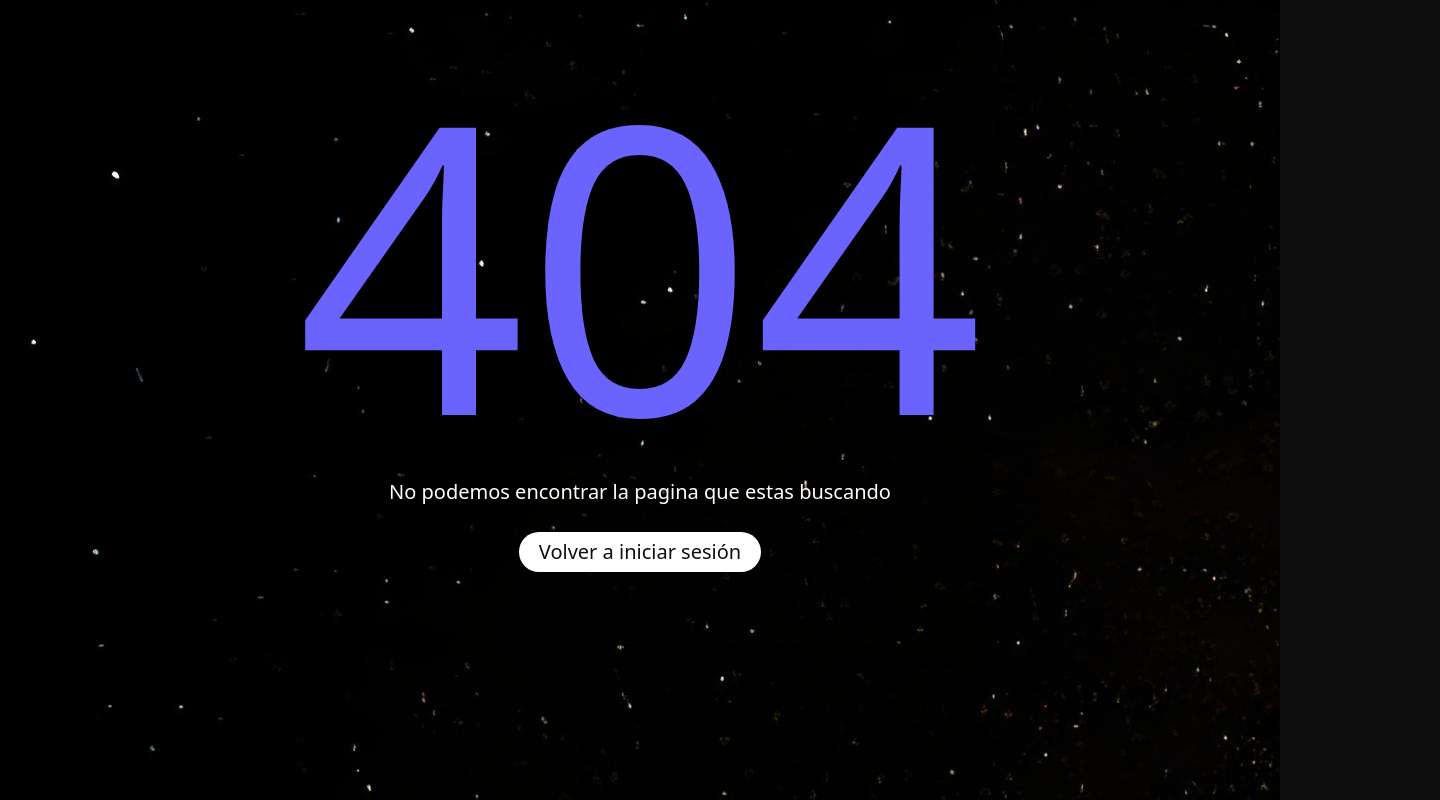
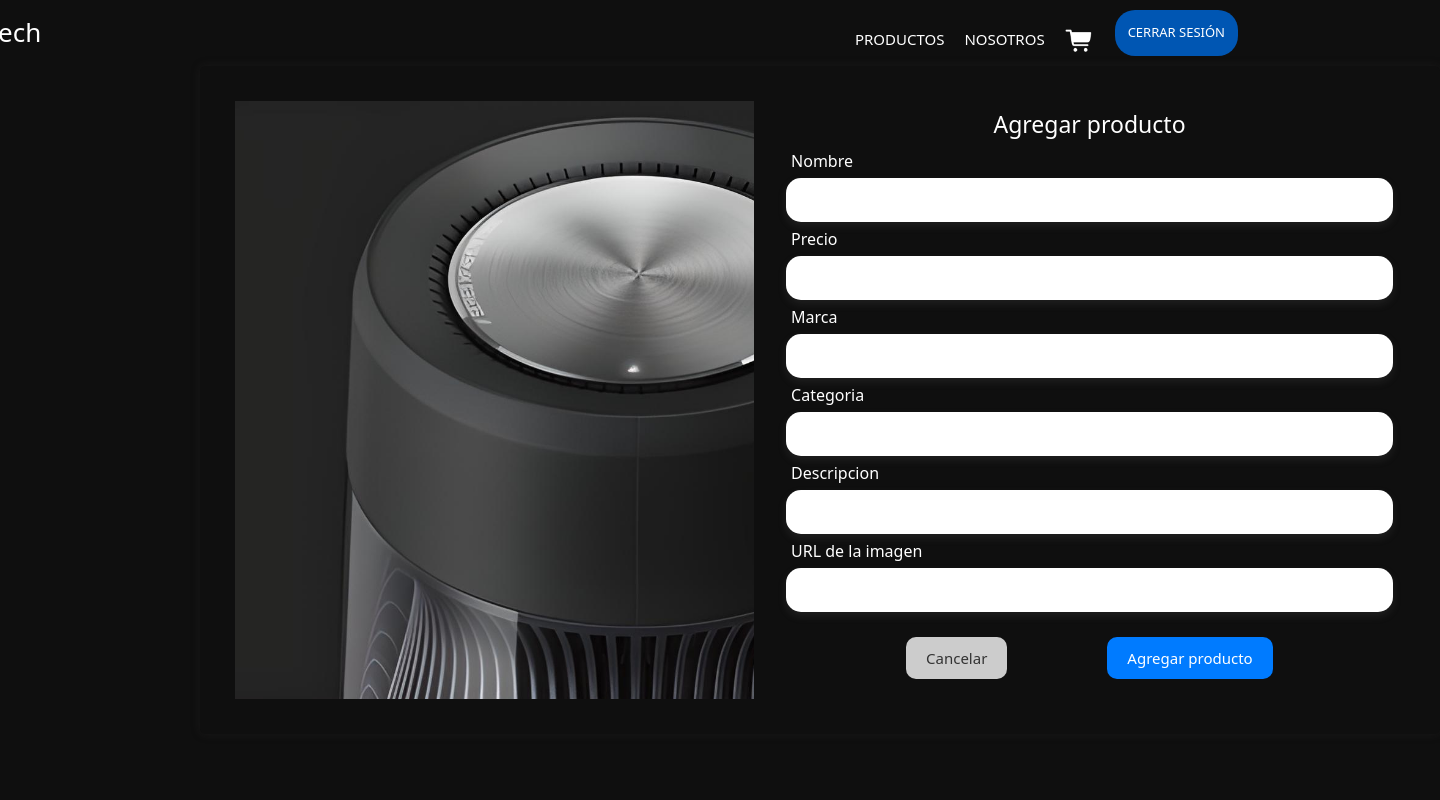
Before and after one commit to Agustinaa01/PL-Final-Front, a React (Create React App) app: page /productForm/1 in a window 1280 px wide. Before the commit this address had no page. Shown: the whole page, 1440 px wide, since content can reach past the window. Built offline with nearby package versions, Linux system fonts and the light colour scheme; the HTML template or start-up script is replaced by a standard one.

Commit message:
Unificacion editar y agregar producto

```diff
--- a/src/App.js
+++ b/src/App.js
@@ -36,8 +36,8 @@ function App() {
       path: "/nosotros",
       element: <AboutUs />,
     }, {
-      path: "/editForm",
-      element: <EditProductForm />,
+      path: "/productForm/:id",
+      element: <ProductForm />,
     },
    {
     path: "/home",
--- a/src/components/editproductform/EditProductForm.js
+++ b/src/components/editproductform/EditProductForm.js
@@ -1,14 +1,13 @@
 import React, { useState, useRef } from "react";
 import { useNavigate } from "react-router-dom";
-import "./EditProductForm.css";
 import Headers from "../header/Headers";
-//import productImage from "./productform/productAdd.png";
+import EditProduct from "./EditProduct.png";
 
 const EditProductForm = ({ productData }) => {
   const [name, setName] = useState("");
   const [price, setPrice] = useState("");
   const [brand, setBrand] = useState("");
-  const [stock, setStock] = useState("");
+  const [category, setCategory] = useState("");
   const [desc, setDesc] = useState("");
   const [imageUrl, setImageUrl] = useState("");
   const [error, setError] = useState(null);
@@ -16,9 +15,9 @@ const EditProductForm = ({ productData }) => {
   const nameRef = useRef(null);
   const priceRef = useRef(null);
   const brandRef = useRef(null);
-  const stockRef = useRef(null);
+  const categoryRef = useRef(null);
   const descRef = useRef(null);
-  const imageUrlRef = useRef(null);
+  // const imageUrlRef = useRef(null);
 
   const navigate = useNavigate();
 
@@ -34,8 +33,8 @@ const EditProductForm = ({ productData }) => {
     setBrand(event.target.value);
   };
 
-  const handleStockChange = (event) => {
-    setStock(event.target.value);
+  const handleCategoryChange = (event) => {
+    setCategory(event.target.value);
   };
 
   const handleDescChange = (event) => {
@@ -46,13 +45,39 @@ const EditProductForm = ({ productData }) => {
     setImageUrl(event.target.value);
   };
 
-  const handleEditClick = () => {
-    if (name.trim() === "") {
-      setError({ ...error, nameError: "Introduzca un nombre" });
+  const handleEditClick= () => {
+    let isError = false;
+    if (name.length === 0) {
       nameRef.current.focus();
+      setError({nameError: "Por favor complete el nombre" })
+      isError = true;
+    }
+    if (price.length === 0) {
+      priceRef.current.focus();
+      setError({priceError: "Por favor complete el precio" })
+      isError = true;
+    }
+    if (brand.length === 0) {
+      brandRef.current.focus();
+      setError({brandError: "Por favor complete la marca" })
+      isError = true;
+    }
+    if (desc.length === 0) {
+      descRef.current.focus();
+      setError({descError: "Por favor complete la descripcion" })
+      isError = true;
+    }
+    if (category.length === 0) {
+      categoryRef.current.focus();
+      setError({categoryError: "Por favor complete la categoria" })
+      isError = true;
+    }
+
+    if (isError)
       return;
-    }
-    navigate(`/product/${productData.id}`);
+
+    alert("Todo bien!");
+    setError(null)
   };
 
   return (
@@ -60,6 +85,13 @@ const EditProductForm = ({ productData }) => {
       <Headers />
       <div className="name">
         <div className="name-box">
+          <div className="container-image">
+          <img
+            className="img"
+            src={EditProduct}
+            alt="Descripción de la imagen"
+          />
+          </div>
           <div className="container">
             <h2 className="add">Editar producto</h2>
             <label className="label-input">Nombre</label>
@@ -69,9 +101,7 @@ const EditProductForm = ({ productData }) => {
               type="text"
               ref={nameRef}
             />
-            {error?.nameError && (
-              <p className="input-vacio">{error.nameError}</p>
-            )}
+            {error?.nameError && <p className="input-vacio">{error.nameError}</p>}
             <label className="label-input">Precio</label>
             <input
               className="input"
@@ -79,13 +109,15 @@ const EditProductForm = ({ productData }) => {
               type="number"
               ref={priceRef}
             />
-            <label className="label-input">Stock</label>
+            {error?.priceError && <p className="input-vacio">{error.priceError}</p>}
+            <label className="label-input">Categoria</label>
             <input
               className="input"
-              onChange={handleStockChange}
-              type="number"
-              ref={stockRef}
+              onChange={handleCategoryChange}
+              type="text"
+              ref={categoryRef}
             />
+            {error?.categoryError && <p className="input-vacio">{error.categoryError}</p>}
             <label className="label-input">Marca</label>
             <input
               className="input"
@@ -93,6 +125,7 @@ const EditProductForm = ({ productData }) => {
               type="text"
               ref={brandRef}
             />
+            {error?.brandError && <p className="input-vacio">{error.brandError}</p>}
             <label className="label-input">Descripcion</label>
             <input
               className="input"
@@ -100,17 +133,18 @@ const EditProductForm = ({ productData }) => {
               type="text"
               ref={descRef}
             />
+            {error?.descError && <p className="input-vacio">{error.descError}</p>}
             <label className="label-input">Imagen</label>
             <input
               className="input"
               onChange={handleURLChange}
               type="url"
-              ref={imageUrlRef}
+              // ref={imageUrlRef}
             />
             <div className="add-button">
               <button
                 className="button-accept"
-                onClick={() => navigate(`/product/${productData.id}`)}
+                // onClick={() => navigate(`/product/${productData.id}`)}
                 type="button"
               >
                 Cancelar
--- a/src/components/productfilter/ProductFilter.js
+++ b/src/components/productfilter/ProductFilter.js
@@ -12,7 +12,7 @@ const ProductFilter = ({filterCategory, onCategoryChange}) => {
         <div className="products-filter">
           <div className="products-filter__control">
             <select value={filterCategory} onChange={handleChange}>
-              <option value="">CATEGORIAS</option>
+              <option value="">CategoriA</option>
               <option value="Tablet">Tablet</option>
               <option value="Celulares">Celulares</option>
               <option value="Auriculares">Auriculares</option>
--- a/src/components/productform/ProductForm.css
+++ b/src/components/productform/ProductForm.css
@@ -1,23 +1,27 @@
 .name-box {
+  padding: 35px;
   background-color: #0f0f0f;
   border-radius: 5px;
   display: flex;
-  padding: 40px;
   margin-left: 200px;
   box-shadow: 0 0 10px rgba(49, 46, 46, 0.3);
 }
 
 .img {
-  width: 50%;
-  height: 50%;
-  margin-right: 20px;
+  width: 100%;
+  height: 100%;
+  object-fit: cover;
 }
-
+.container-image{
+  height: 100%;
+  width: 100%;
+  margin: 40px;
+}
 .add {
   color: #fff;
   text-align: center;
-  margin-top: -0px;
-  margin-bottom: 10px;
+  margin-top: 0px;
+  margin-bottom: 5px;
   font-size: 23px;
 }
 
@@ -34,7 +38,8 @@ body {
 .container {
   display: flex;
   flex-direction: column;
-  gap: 8px;
+  gap: 5px;
+  margin-left: 20px;
 }
 
 input[type="text"],
@@ -61,7 +66,7 @@ input[type="number"] {
   border: none;
   border-radius: 10px;
   cursor: pointer;
-  margin-left: 75px;
+  margin-left: 100px;
   transition: background-color 0.3s, color 0.3s;
 }
 
--- a/src/components/productform/ProductForm.js
+++ b/src/components/productform/ProductForm.js
@@ -1,90 +1,73 @@
 import React, { useRef, useState } from "react";
-import { useNavigate } from "react-router-dom";
+import { useLocation, useNavigate } from "react-router-dom";
 import "./ProductForm.css";
 import Headers from "../header/Headers";
 import productImage from "./productAdd.png"; // Reemplaza con la ruta correcta de tu imagen
 
 const ProductForm = () => {
   // estados para nombre,precio,marca,stock y descripcion
-  const [name, setName] = useState("");
-  const [price, setPrice] = useState("");
-  const [brand, setBrand] = useState("");
-  const [stock, setStock] = useState("");
-  const [desc, setDesc] = useState("");
-  const [image, setImage] = useState(null);
+
+  const location = useLocation();
+
+  const [name, setName] = useState(location.state?.productSelected?.name ?? "");
+  const [price, setPrice] = useState(location.state?.productSelected?.price ?? "");
+  const [brand, setBrand] = useState(location.state?.productSelected?.brand ?? "");
+  const [category, setCategory] = useState(location.state?.productSelected?.category ?? "");
+  const [description, setDescription] = useState(location.state?.productSelected?.description ?? "");
+  const [image, setImage] = useState(location.state?.productSelected?.image ?? "");
   const [error, setError] = useState(null);
 
   const nameRef = useRef(null);
   const priceRef = useRef(0);
   const brandRef = useRef(null);
-  const stockRef = useRef(0);
+  const categoryRef = useRef(null);
   const descRef = useRef(null);
   const imageInputRef = useRef(null);
   //manejadores de eventos
-  const handleImageChange = (event) => {
-    const file = event.target.files[0];
-    if (file) {
-      const reader = new FileReader();
-      reader.onload = (e) => {
-        setImage(e.target.result);
-      };
-      reader.readAsDataURL(file);
-    }
-  };
   const handleNameChange = (event) => {
-    nameRef.current.style.bordercolor = "";
-    nameRef.current.style.outline = "";
     setName(event.target.value);
   };
   const handlePriceChange = (event) => {
-    priceRef.current.style.bordercolor = "";
-    priceRef.current.style.outline = "";
     setPrice(event.target.value);
   };
   const handleBrandChange = (event) => {
-    brandRef.current.style.bordercolor = "";
-    brandRef.current.style.outline = "";
     setBrand(event.target.value);
   };
-  const handleStockChange = (event) => {
-    stockRef.current.style.bordercolor = "";
-    stockRef.current.style.outline = "";
-    setStock(event.target.value);
+  const handleCategoryChange = (event) => {
+    setCategory(event.target.value);
   };
   const handleDescChange = (event) => {
-    descRef.current.style.bordercolor = "";
-    descRef.current.style.outline = "";
-    setDesc(event.target.value);
+    setDescription(event.target.value);
   };
   const handleURLChange = (event) => {
-    setStock(event.target.value);
+    setImage(event.target.value);
   };
   // Alerta de campos vacios
   const handleAddClick = () => {
     let isError = false;
     if (name.length === 0) {
       nameRef.current.focus();
-      setError({ ...error, nameError: "Por favor complete el nombre" })
+      setError({nameError: "Por favor complete el nombre" })
       isError = true;
     }
     if (price.length === 0) {
       priceRef.current.focus();
-      setError({ ...error, priceError: "Por favor complete el precio" })
+      setError({priceError: "Por favor complete el precio" })
       isError = true;
     }
     if (brand.length === 0) {
       brandRef.current.focus();
-      setError({ ...error, brandError: "Por favor complete la marca" })
+      setError({brandError: "Por favor complete la marca" })
       isError = true;
     }
-    if (stock.length === 0) {
-      stockRef.current.focus();
-      setError({ ...error, stockError: "Por favor complete el stock" })
+    if (category.length === 0) {
+      categoryRef.current.focus();
+      setError({categoryError: "Por favor complete la categoria" })
       isError = true;
     }
-    if (desc.length === 0) {
+    if (description.length === 0) {
       descRef.current.focus();
-      setError({ ...error, descError: "Por favor complete la descripcion" })
+      setError({descError: "Por favor complete la descripcion" })
       isError = true;
     }
 
@@ -100,17 +83,20 @@ const ProductForm = () => {
       <Headers />
       <div className="name">
         <div className="name-box">
+          <div className="container-imag">
           <img
             className="img"
             src={productImage}
             alt="Descripción de la imagen"
           />
+          </div>
           <div className="container">
-          <h2 className="add">Agregar producto</h2>
+          <h2 className="add">{location.state ? "Editar" : "Agregar"} producto</h2>
             <label className="label-input">Nombre</label>
             <input
               className="input"
               onChange={handleNameChange}
+              value={name}
               type="text"
               ref={nameRef}
             />
@@ -120,22 +106,34 @@ const ProductForm = () => {
               className="input"
               onChange={handlePriceChange}
               type="number"
+              value={price}
               ref={priceRef}
             />
-            {error?.stockError && <p className="input-vacio">{error.stockError}</p>}
+            {error?.priceError && <p className="input-vacio">{error.priceError}</p>}
             <label className="label-input">Marca</label>
             <input
               className="input"
               onChange={handleBrandChange}
               type="text"
+              value={brand}
               ref={brandRef}
             />
             {error?.brandError && <p className="input-vacio">{error.brandError}</p>}
+            <label className="label-input">Categoria</label>
+            <input
+              className="input"
+              onChange={handleCategoryChange}
+              type="text"
+              value={category}
+              ref={categoryRef}
+            />
+            {error?.categoryError && <p className="input-vacio">{error.categoryError}</p>}
             <label className="label-input">Descripcion</label>
             <input
               className="input"
               onChange={handleDescChange}
               type="description"
+              value={description}
               ref={descRef}
             />{error?.descError && <p className="input-vacio">{error.descError}</p>}
             <label className="label-input">URL de la imagen</label>
@@ -143,6 +141,7 @@ const ProductForm = () => {
             className="input"
               onChange={handleURLChange}
               type="url"
+              value={image}
             />
             <div className="add-button">
               <button
@@ -157,7 +156,7 @@ const ProductForm = () => {
                 onClick={handleAddClick}
                 type="button"
               >
-                Añadir producto
+                {location.state ? "Editar" : "Agregar"} producto
               </button>
             </div>
           </div>
--- a/src/components/searchbar/SearchBar.css
+++ b/src/components/searchbar/SearchBar.css
@@ -5,8 +5,3 @@
     height: 30px; /* Altura del input (ajusta según tus necesidades) */
     border-radius: 40px;
   }
-
-  ::placeholder/*:: se utiliza para seleccionar pseudo-elementos*/{
-    font: inherit;
-    color:rgb(255, 255, 255);
-  }
```
Also changed, not shown: src/components/products/Products.js (+31 -18 lines), src/components/editproductform/EditProduct.png (added).
